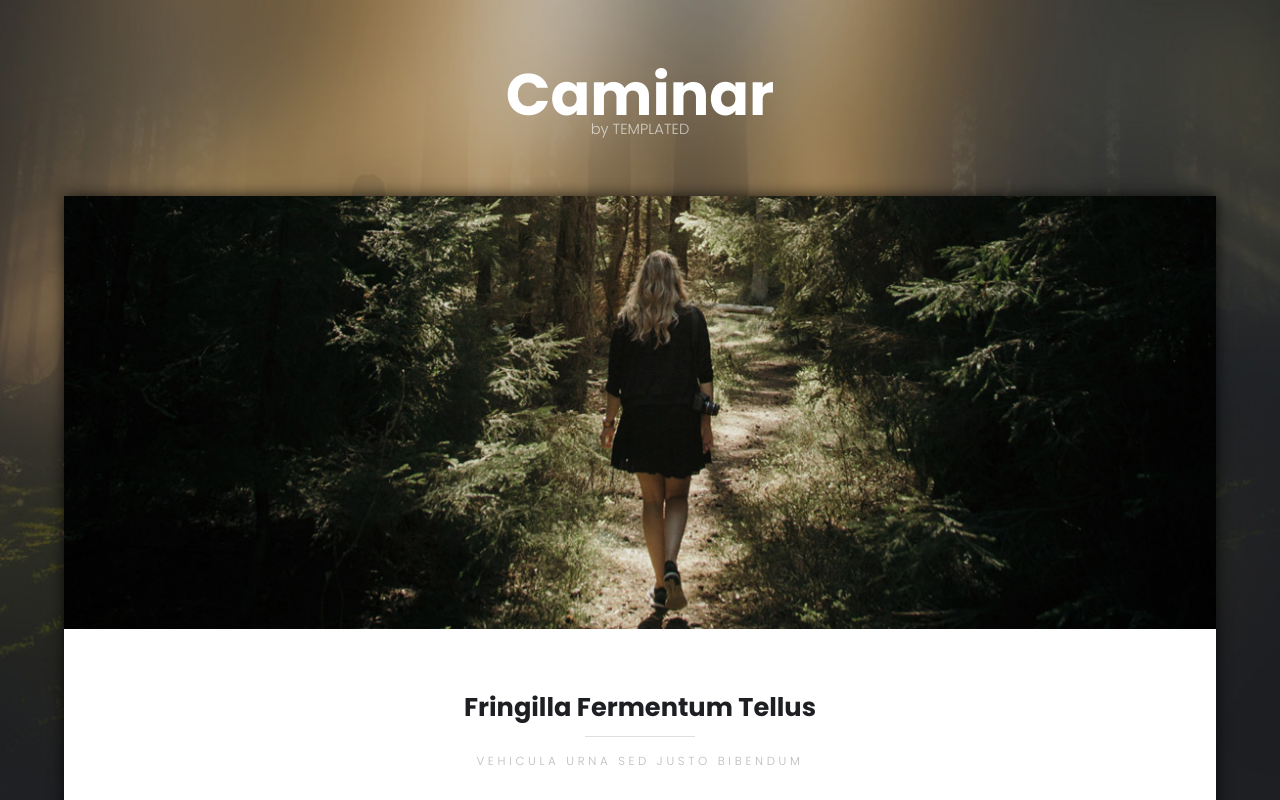
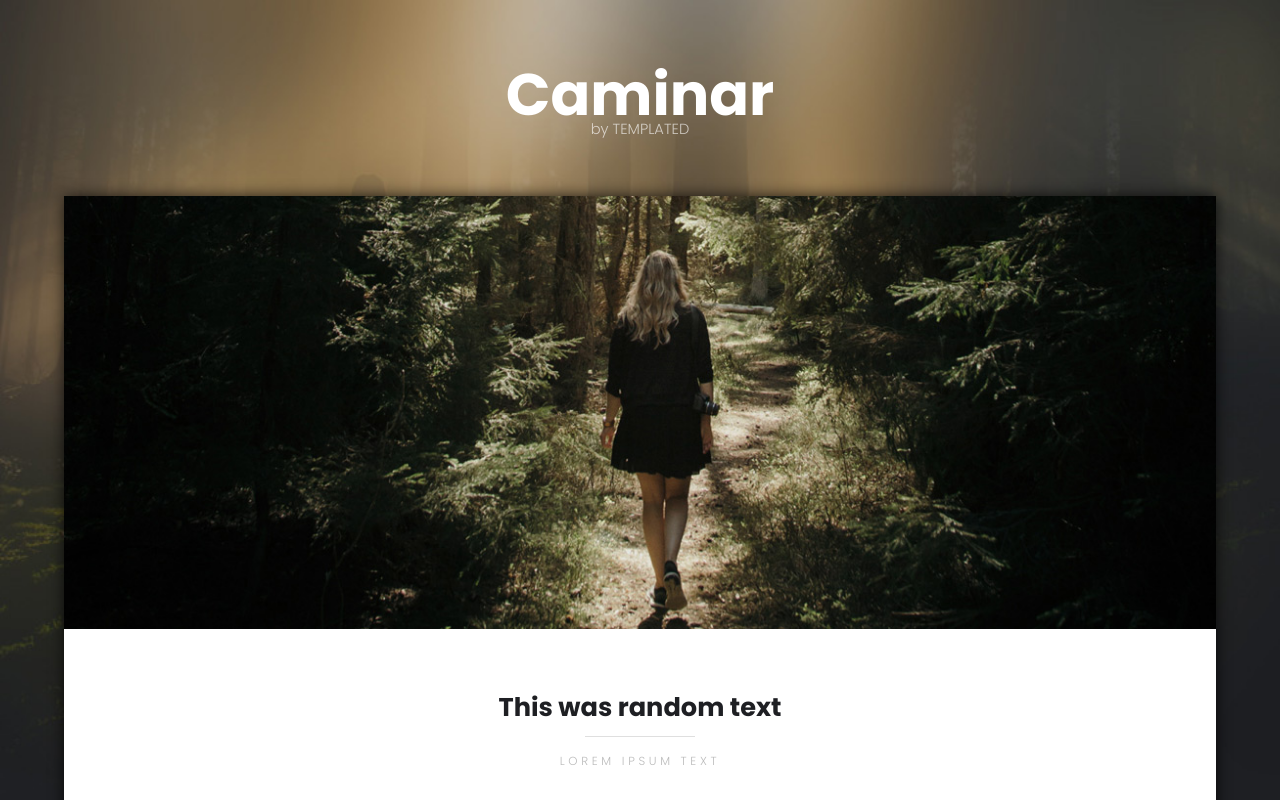
Before and after one commit to affiliate283/GitExample, a plain HTML site: page index.html in a window 1280 px wide. Shown: the top 800 px of the page. Drawn offline with Linux system fonts and the light colour scheme.

Commit message:
In this changes I have modified two lines of index.html file

```diff
--- a/index.html
+++ b/index.html
@@ -1,4 +1,5 @@
 <!DOCTYPE HTML>
+<!-- This file is very important -->
 <!--
 	Caminar by TEMPLATED
 	templated.co @templatedco
@@ -29,8 +30,8 @@
 							<img src="images/pic02.jpg" alt="" />
 						</div>
 						<header class="special">
-							<h2>Fringilla Fermentum Tellus</h2>
-							<p>vehicula urna sed justo bibendum</p>
+							<h2>This was random text</h2>
+							<p>Lorem ipsum text</p>
 						</header>
 						<div class="content">
 							<p>Curabitur eget semper ante. Morbi eleifend ultricies est, a blandit diam vehicula vel. Vestibulum porttitor nisi quis viverra hendrerit. Suspendisse vel volutpat nibh, vel elementum lacus. Maecenas commodo pulvinar dui, at cursus metus imperdiet vel. Vestibulum et efficitur urna. Duis velit nulla, interdum sed felis sit amet, facilisis auctor nunc. Cras luctus urna at risus feugiat scelerisque nec sed diam. </p>
```
